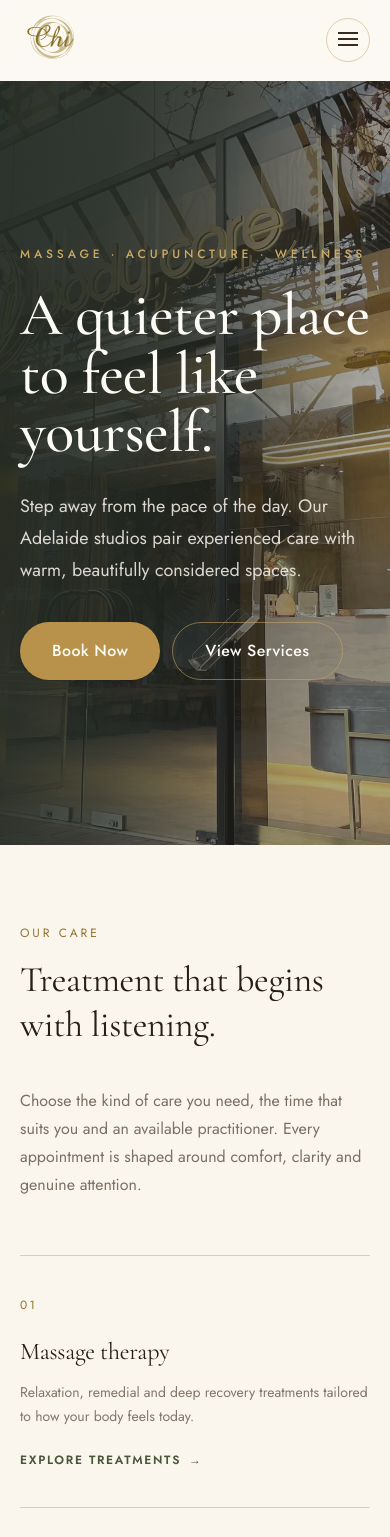
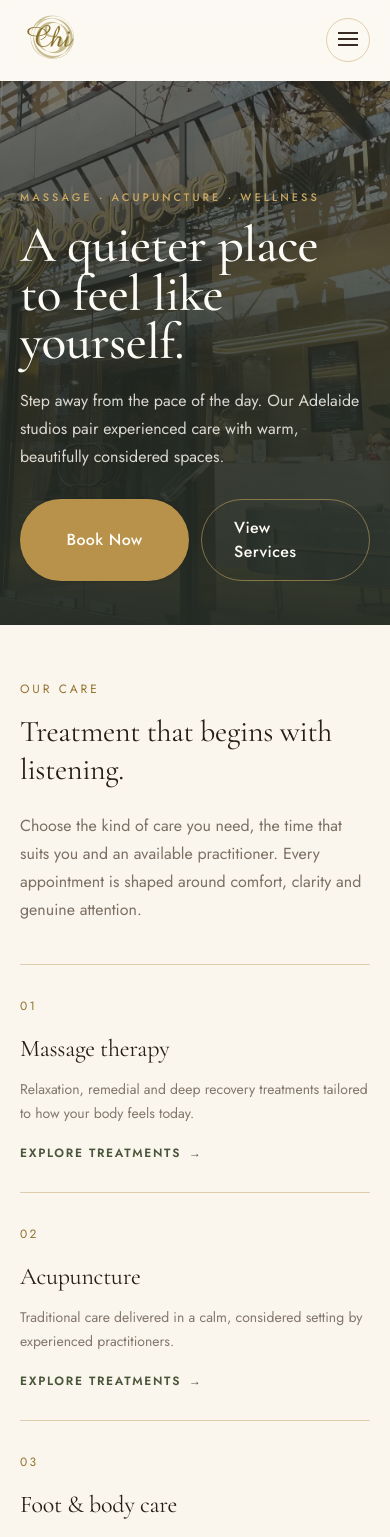
Before and after one commit to ar1062515080-pixel/chibodycare-website, a Next.js app: page / in a window 390 px wide. Shown: the top 1537 px of the page. Built offline with nearby package versions, Linux system fonts and the light colour scheme.

Commit message:
Refine mobile homepage layout

```diff
--- a/src/app/page.tsx
+++ b/src/app/page.tsx
@@ -14,19 +14,38 @@ const gallery = [
   { src: "/images/studio/hallway-botanical.webp", alt: "Botanical hallway inside Chi Body Care", className: "md:col-span-5" },
 ];
 
+const visitSteps = [
+  ["01", "Choose your studio", "Find a convenient Chi Body Care location across Adelaide."],
+  ["02", "Book around your day", "See live availability and select a time online."],
+  ["03", "Arrive and unwind", "Your practitioner will confirm what you need before treatment begins."],
+];
+
 export default function HomePage() {
   return (
     <main className="overflow-hidden">
-      <section className="relative min-h-[calc(100svh-5rem)] bg-brown-900 text-cream-50">
-        <Image src="/images/studio/studio-exterior.webp" alt="Chi Body Care studio exterior" fill priority sizes="100vw" className="object-cover object-center opacity-75 saturate-[.92] contrast-[.88] brightness-[.93]" />
+      <section className="relative min-h-[34rem] bg-brown-900 text-cream-50 sm:min-h-[calc(100svh-5rem)]">
+        <Image
+          src="/images/studio/studio-exterior.webp"
+          alt="Chi Body Care studio exterior"
+          fill
+          priority
+          sizes="100vw"
+          className="object-cover object-[58%_center] opacity-75 saturate-[.92] contrast-[.88] brightness-[.93] sm:object-center"
+        />
         <div className="absolute inset-0 bg-[#30372f]/[.04]" />
-        <div className="absolute inset-0 bg-[linear-gradient(100deg,rgba(36,43,36,.92)_0%,rgba(36,43,36,.86)_24%,rgba(36,43,36,.68)_43%,rgba(36,43,36,.42)_57%,rgba(36,43,36,.18)_69%,rgba(36,43,36,.05)_78%,transparent_86%)]" />
-        <div className="container-page relative flex min-h-[calc(100svh-5rem)] items-center py-16 sm:py-20">
+        <div className="absolute inset-0 bg-[linear-gradient(180deg,rgba(36,43,36,.34)_0%,rgba(36,43,36,.68)_46%,rgba(36,43,36,.93)_100%)] sm:bg-[linear-gradient(100deg,rgba(36,43,36,.92)_0%,rgba(36,43,36,.86)_24%,rgba(36,43,36,.68)_43%,rgba(36,43,36,.42)_57%,rgba(36,43,36,.18)_69%,rgba(36,43,36,.05)_78%,transparent_86%)]" />
+        <div className="container-page relative flex min-h-[34rem] items-end pb-11 pt-20 sm:min-h-[calc(100svh-5rem)] sm:items-center sm:py-20">
           <div className="max-w-3xl animate-fade-up lg:ml-2">
-            <p className="text-xs font-medium uppercase tracking-[0.32em] text-gold-light sm:text-sm">Massage · Acupuncture · Wellness</p>
-            <h1 className="mt-6 text-balance font-serif text-6xl font-medium leading-[.98] drop-shadow-[0_3px_18px_rgba(20,24,20,.38)] sm:text-7xl lg:text-8xl">A quieter place<br />to feel like yourself.</h1>
-            <p className="mt-7 max-w-2xl text-lg leading-8 text-cream-100/85 sm:text-xl">Step away from the pace of the day. Our Adelaide studios pair experienced care with warm, beautifully considered spaces.</p>
-            <div className="mt-9 flex flex-wrap gap-3">
+            <p className="text-[0.68rem] font-medium uppercase tracking-[0.28em] text-gold-light sm:text-sm sm:tracking-[0.32em]">Massage · Acupuncture · Wellness</p>
+            <h1 className="mt-4 text-balance font-serif text-[3.2rem] font-medium leading-[.95] drop-shadow-[0_3px_18px_rgba(20,24,20,.38)] sm:mt-6 sm:text-7xl lg:text-8xl">
+              A quieter place
+              <br />
+              to feel like yourself.
+            </h1>
+            <p className="mt-5 max-w-xl text-base leading-7 text-cream-100/85 sm:mt-7 sm:max-w-2xl sm:text-xl sm:leading-8">
+              Step away from the pace of the day. Our Adelaide studios pair experienced care with warm, beautifully considered spaces.
+            </p>
+            <div className="mt-7 grid grid-cols-2 gap-3 sm:mt-9 sm:flex sm:flex-wrap">
               <Button href="/book" size="lg" variant="secondary" className="text-base">Book Now</Button>
               <Button href="/services" size="lg" variant="ghost" className="border border-gold-light/55 text-base text-cream-50 hover:bg-cream-50/10">View Services</Button>
             </div>
@@ -34,51 +53,94 @@ export default function HomePage() {
         </div>
       </section>
 
-      <section className="bg-cream-100 py-20 sm:py-28">
+      <section className="bg-cream-100 py-14 sm:py-28">
         <div className="container-page">
-          <div className="grid gap-10 border-b border-sand-200 pb-14 lg:grid-cols-[.8fr_1.2fr] lg:items-end">
-            <div><p className="text-xs uppercase tracking-[0.24em] text-gold-dark">Our care</p><h2 className="mt-4 max-w-md font-serif text-4xl leading-tight text-brown-900 sm:text-5xl">Treatment that begins with listening.</h2></div>
-            <p className="max-w-2xl text-base leading-7 text-brown-700/72 lg:justify-self-end">Choose the kind of care you need, the time that suits you and an available practitioner. Every appointment is shaped around comfort, clarity and genuine attention.</p>
+          <div className="grid gap-6 border-b border-sand-200 pb-10 sm:gap-10 sm:pb-14 lg:grid-cols-[.8fr_1.2fr] lg:items-end">
+            <div>
+              <p className="text-xs uppercase tracking-[0.24em] text-gold-dark">Our care</p>
+              <h2 className="mt-4 max-w-md font-serif text-3xl leading-tight text-brown-900 sm:text-5xl">Treatment that begins with listening.</h2>
+            </div>
+            <p className="max-w-2xl text-base leading-7 text-brown-700/72 lg:justify-self-end">
+              Choose the kind of care you need, the time that suits you and an available practitioner. Every appointment is shaped around comfort, clarity and genuine attention.
+            </p>
           </div>
           <div className="grid lg:grid-cols-3">
-            {treatments.map((item) => <Link key={item.number} href="/services" className="group border-b border-sand-200 py-9 transition-colors hover:bg-champagne-light/35 lg:border-b-0 lg:border-r lg:px-8 lg:first:pl-0 lg:last:border-r-0 lg:last:pr-0"><span className="text-xs tracking-[0.2em] text-gold-dark">{item.number}</span><h3 className="mt-5 font-serif text-2xl text-brown-900 group-hover:text-sage-700">{item.title}</h3><p className="mt-3 max-w-sm text-sm leading-6 text-brown-700/68">{item.copy}</p><span className="mt-6 inline-flex items-center gap-2 text-xs font-semibold uppercase tracking-[0.14em] text-sage-700">Explore treatments <span aria-hidden="true">→</span></span></Link>)}
+            {treatments.map((item) => (
+              <Link key={item.number} href="/services" className="group border-b border-sand-200 py-7 transition-colors hover:bg-champagne-light/35 sm:py-9 lg:border-b-0 lg:border-r lg:px-8 lg:first:pl-0 lg:last:border-r-0 lg:last:pr-0">
+                <span className="text-xs tracking-[0.2em] text-gold-dark">{item.number}</span>
+                <h3 className="mt-4 font-serif text-2xl text-brown-900 group-hover:text-sage-700 sm:mt-5">{item.title}</h3>
+                <p className="mt-3 max-w-sm text-sm leading-6 text-brown-700/68">{item.copy}</p>
+                <span className="mt-5 inline-flex items-center gap-2 text-xs font-semibold uppercase tracking-[0.14em] text-sage-700 sm:mt-6">Explore treatments <span aria-hidden="true">→</span></span>
+              </Link>
+            ))}
           </div>
         </div>
       </section>
 
-      <section className="bg-sage-800 py-20 text-cream-50 sm:py-28">
+      <section className="bg-sage-800 py-14 text-cream-50 sm:py-28">
         <div className="container-page">
-          <div className="mb-10 flex flex-col justify-between gap-6 md:flex-row md:items-end">
-            <div><p className="text-xs uppercase tracking-[0.24em] text-gold-light">Inside Chi</p><h2 className="mt-3 font-serif text-4xl sm:text-5xl">Designed to slow the day down.</h2></div>
-            <p className="max-w-md text-sm leading-6 text-cream-100/68">Botanical walls, walnut details, cream stone and soft light create a calm transition from arrival to treatment.</p>
+          <div className="mb-8 flex flex-col justify-between gap-5 sm:mb-10 md:flex-row md:items-end">
+            <div>
+              <p className="text-xs uppercase tracking-[0.24em] text-gold-light">Inside Chi</p>
+              <h2 className="mt-3 font-serif text-3xl sm:text-5xl">Designed to slow the day down.</h2>
+            </div>
+            <p className="max-w-md text-sm leading-6 text-cream-100/68">
+              Botanical walls, walnut details, cream stone and soft light create a calm transition from arrival to treatment.
+            </p>
           </div>
-          <div className="grid auto-rows-[18rem] gap-4 md:grid-cols-12">
-            {gallery.map((image) => <figure key={image.src} className={`group relative overflow-hidden rounded-[1.5rem] ${image.className}`}><Image src={image.src} alt={image.alt} fill sizes="(min-width:768px) 60vw, 100vw" className="object-cover transition-transform duration-700 group-hover:scale-[1.025]" /></figure>)}
+          <div className="grid auto-rows-[13rem] gap-3 sm:auto-rows-[18rem] sm:gap-4 md:grid-cols-12">
+            {gallery.map((image) => (
+              <figure key={image.src} className={`group relative overflow-hidden rounded-[1.5rem] ${image.className}`}>
+                <Image src={image.src} alt={image.alt} fill sizes="(min-width:768px) 60vw, 100vw" className="object-cover transition-transform duration-700 group-hover:scale-[1.025]" />
+              </figure>
+            ))}
           </div>
         </div>
       </section>
 
-      <section className="bg-cream-50 py-20 sm:py-28">
-        <div className="container-page grid gap-12 lg:grid-cols-2 lg:items-center">
+      <section className="bg-cream-50 py-14 sm:py-28">
+        <div className="container-page grid gap-9 lg:grid-cols-2 lg:items-center">
           <div className="relative mx-auto w-full max-w-xl">
-            <div className="relative aspect-[4/5] overflow-hidden rounded-[2rem]"><Image src="/images/studio/treatment-room.webp" alt="Private Chi Body Care treatment room" fill sizes="(min-width:1024px) 50vw, 100vw" className="object-cover" /></div>
+            <div className="relative aspect-[4/3] overflow-hidden rounded-[2rem] sm:aspect-[4/5]">
+              <Image src="/images/studio/treatment-room.webp" alt="Private Chi Body Care treatment room" fill sizes="(min-width:1024px) 50vw, 100vw" className="object-cover" />
+            </div>
           </div>
           <div className="lg:pl-10">
             <p className="text-xs uppercase tracking-[0.24em] text-gold-dark">Your visit</p>
-            <h2 className="mt-4 text-balance font-serif text-4xl leading-tight text-brown-900 sm:text-5xl">Careful treatment.<br />Unhurried atmosphere.</h2>
-            <div className="mt-8 space-y-6">
-              {[['01','Choose your studio','Find a convenient Chi Body Care location across Adelaide.'],['02','Book around your day','See live availability and select a time online.'],['03','Arrive and unwind','Your practitioner will confirm what you need before treatment begins.']].map(([number,title,copy]) => <div key={number} className="grid grid-cols-[2.5rem_1fr] gap-4 border-t border-sand-200 pt-5"><span className="text-xs text-gold-dark">{number}</span><div><h3 className="font-serif text-xl">{title}</h3><p className="mt-1 text-sm leading-6 text-brown-700/68">{copy}</p></div></div>)}
+            <h2 className="mt-4 text-balance font-serif text-3xl leading-tight text-brown-900 sm:text-5xl">
+              Careful treatment.
+              <br />
+              Unhurried atmosphere.
+            </h2>
+            <div className="mt-7 space-y-5 sm:mt-8 sm:space-y-6">
+              {visitSteps.map(([number, title, copy]) => (
+                <div key={number} className="grid grid-cols-[2.5rem_1fr] gap-4 border-t border-sand-200 pt-5">
+                  <span className="text-xs text-gold-dark">{number}</span>
+                  <div>
+                    <h3 className="font-serif text-xl">{title}</h3>
+                    <p className="mt-1 text-sm leading-6 text-brown-700/68">{copy}</p>
+                  </div>
+                </div>
+              ))}
             </div>
-            <div className="mt-9 flex flex-wrap gap-3"><Button href="/book" size="lg">Book an Appointment</Button><Button href="/contact" size="lg" variant="outline">Find a Studio</Button></div>
+            <div className="mt-8 grid grid-cols-1 gap-3 sm:mt-9 sm:flex sm:flex-wrap">
+              <Button href="/book" size="lg">Book an Appointment</Button>
+              <Button href="/contact" size="lg" variant="outline">Find a Studio</Button>
+            </div>
           </div>
         </div>
       </section>
 
-      <section className="container-page py-8 sm:py-14">
-        <div className="relative overflow-hidden rounded-[2rem] bg-brown-900 px-6 py-16 text-center text-cream-50 sm:px-12 sm:py-20">
+      <section className="container-page py-6 sm:py-14">
+        <div className="relative overflow-hidden rounded-[1.6rem] bg-brown-900 px-5 py-12 text-center text-cream-50 sm:rounded-[2rem] sm:px-12 sm:py-20">
           <Image src="/images/studio/signage-closeup.webp" alt="Chi Body Care gold signage" fill sizes="100vw" className="object-cover opacity-25" />
           <div className="absolute inset-0 bg-brown-900/65" />
-          <div className="relative mx-auto max-w-2xl"><Image src="/images/chi-logo.png" alt="" width={1024} height={1024} className="mx-auto size-24 object-contain" /><h2 className="mt-4 font-serif text-4xl sm:text-5xl">Make space for yourself.</h2><p className="mx-auto mt-4 max-w-lg text-sm leading-6 text-cream-100/72">Book online and choose from available treatments, practitioners and studios.</p><div className="mt-8"><Button href="/book" variant="secondary" size="lg">Book Now</Button></div></div>
+          <div className="relative mx-auto max-w-2xl">
+            <Image src="/images/chi-logo.png" alt="" width={1024} height={1024} className="mx-auto size-20 object-contain sm:size-24" />
+            <h2 className="mt-4 font-serif text-3xl sm:text-5xl">Make space for yourself.</h2>
+            <p className="mx-auto mt-4 max-w-lg text-sm leading-6 text-cream-100/72">Book online and choose from available treatments, practitioners and studios.</p>
+            <div className="mt-7 sm:mt-8"><Button href="/book" variant="secondary" size="lg">Book Now</Button></div>
+          </div>
         </div>
       </section>
     </main>
```
